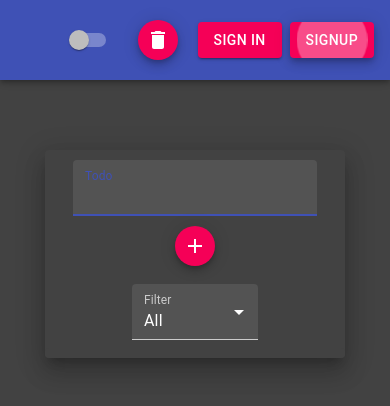
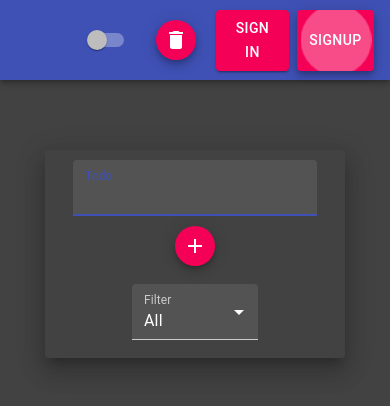
Before and after one commit to rd-code-23/todo-list-fullstack, a React (Create React App) app in the folder client/: page / in a window 390 px wide. Shown: the top 406 px of the page. Built offline with nearby package versions, Linux system fonts and the light colour scheme.

Commit message:
welcome message added

```diff
--- a/client/src/components/Navbar/Nav.jsx
+++ b/client/src/components/Navbar/Nav.jsx
@@ -1,13 +1,23 @@
 import React, { useState, useContext } from 'react';
-import { Grid, Fab, Switch, Tooltip } from '@material-ui/core';
+import { Grid, Fab, Switch, Tooltip, Typography } from '@material-ui/core';
 import DeleteIcon from '@material-ui/icons/Delete';
 import TodosContext from '../../context/TodosContext';
 import AuthContext from '../../context/AuthContext';
 import DeleteTodosDialog from './DeleteTodosDialog';
 import Auth from '../Auth/Auth'
 import { TOGGLE_ROW_COLOR } from "../../constants/actionTypes";
+import { makeStyles } from '@material-ui/core/styles';
+import useMediaQuery from '@material-ui/core/useMediaQuery';
 
 const Nav = () => {
+    const mobile = useMediaQuery('(max-width:720px)');
+
+    const useStyles = makeStyles((theme) => ({
+        welcomeMessage: {
+            fontSize: `${mobile ? '14px' : '18px'}`
+        },
+    }));
+
     const { todosState, todosDispatch } = useContext(TodosContext);
     const { authState } = useContext(AuthContext);
 
@@ -20,9 +30,21 @@ const Nav = () => {
     const handleDeleteTodosDialog = () => {
         setIsShowDeleteTodosDialog(true)
     }
+    const classes = useStyles();
 
     return (
-        <Grid container justify="flex-end" alignItems="center" >
+        <>
+            <Grid container justify="flex-start" alignItems="center" >
+                {
+                    authState.user &&
+                    <Typography className={classes.welcomeMessage}>
+                        Welcome, {authState.user.name}
+                    </Typography>
+                }
+            </Grid>
+            <Grid container justify="flex-end" alignItems="center" wrap={'nowrap'}>
+
+
                 <Tooltip title={<p style={{ fontSize: "2em", padding: '3px' }}>Alternate Row Color</p>}>
                     <Switch
                         checked={todosState.checkedA}
@@ -46,6 +68,7 @@ const Nav = () => {
                 <Auth />
 
             </Grid>
+        </>
     )
 }
 
```
Also changed, not shown: 1 other file (tests, documents, lock files or other folders). Lines whose indentation alone changed are shown as unchanged.
